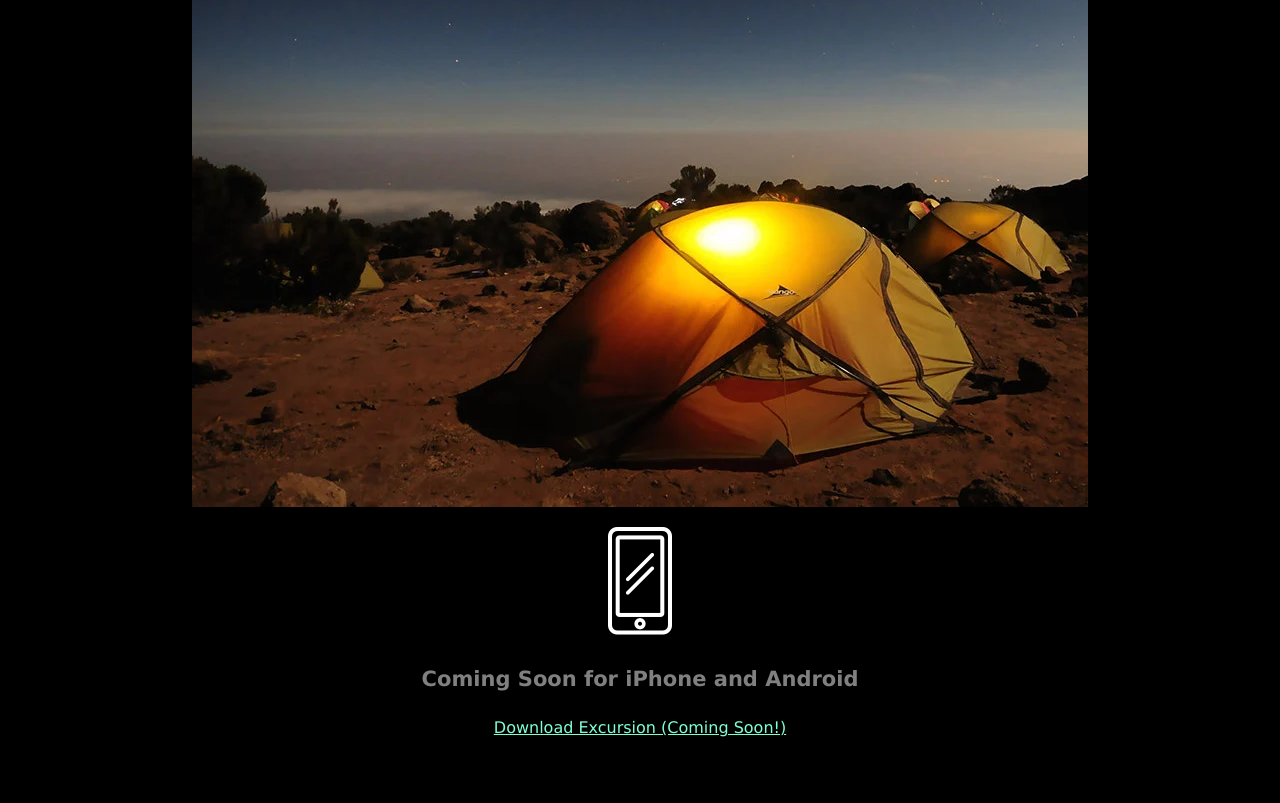
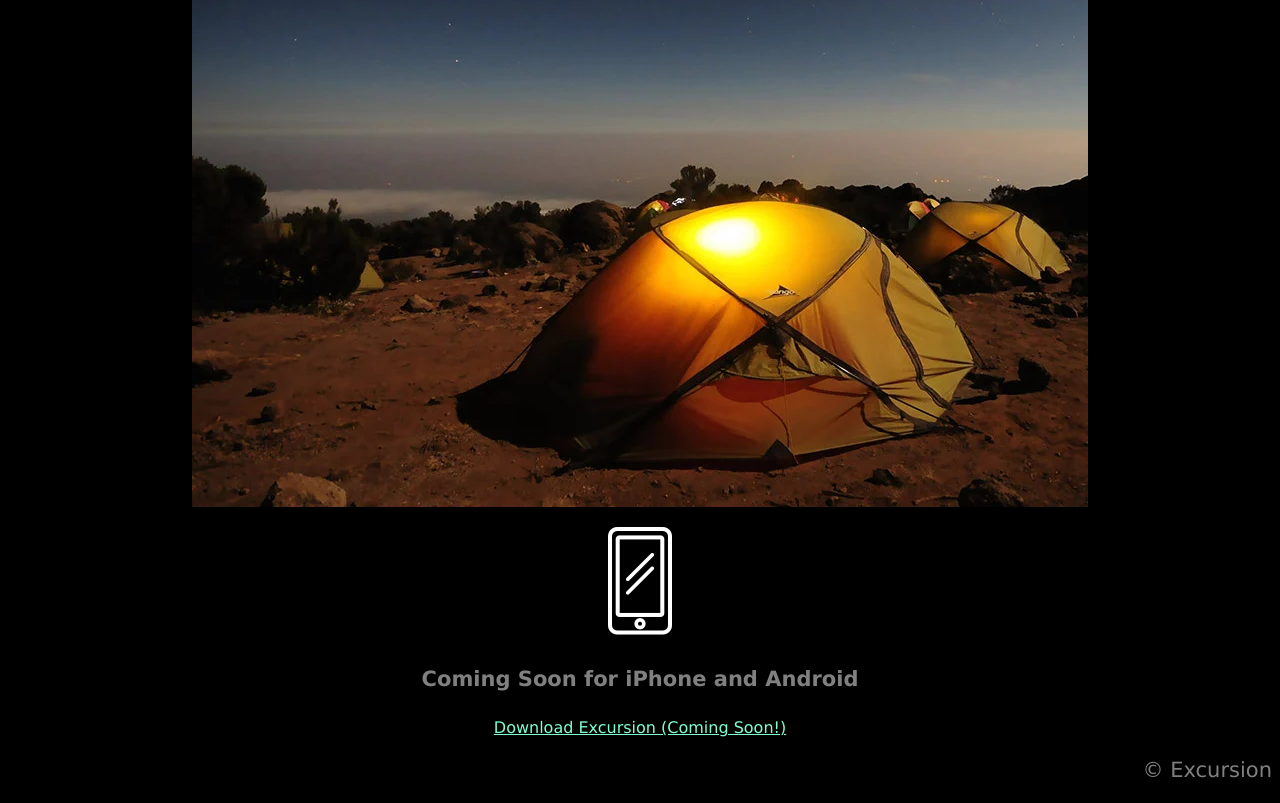
Before and after one commit to DLzef/excursion, a plain HTML site: page index.html in a window 1280 px wide. Shown: the part 505-1308 px from the top of the page. Before the commit the page ends 1258 px from the top, so only its background shows below. Drawn offline with Linux system fonts and the light colour scheme.

Commit message:
final(?) push

```diff
--- a/index.html
+++ b/index.html
@@ -1,5 +1,6 @@
 <!DOCTYPE html>
 <html lang="en">
+
     <head>
         <meta charset="UTF-8">
         <meta name="viewport" content="width=device-width, initial-scale=1.0">
@@ -7,7 +8,9 @@
         <title>Excursion</title>
         <link rel="stylesheet" type="text/css" href="resources/css/style.css">
     </head>
+
 <body>
+
     <h1 class="header--main">Discover hidden places in the world around you</h1>
     <p><a class="link" href="#">Download Excursion (Coming Soon!)</a></p>
     <video autoplay loop>
@@ -19,5 +22,7 @@
     <p><img src="resources/images/phone.webp" alt=""></p>
     <h4 class="header--subheader">Coming Soon for iPhone and Android</h4>
     <p><a class="link" href="#">Download Excursion (Coming Soon!)</a></p>
+    <p class="footer--copyright">© Excursion</p>
 </body>
+
 </html>
--- a/resources/css/style.css
+++ b/resources/css/style.css
@@ -31,3 +31,11 @@ body {
     font-size: 16px;
     color: aquamarine;
 }
+
+/* footer */
+
+.footer--copyright {
+    font-size: 21px;
+    color: grey;
+    text-align: right;
+}
```
Lines whose indentation alone changed are shown as unchanged.
